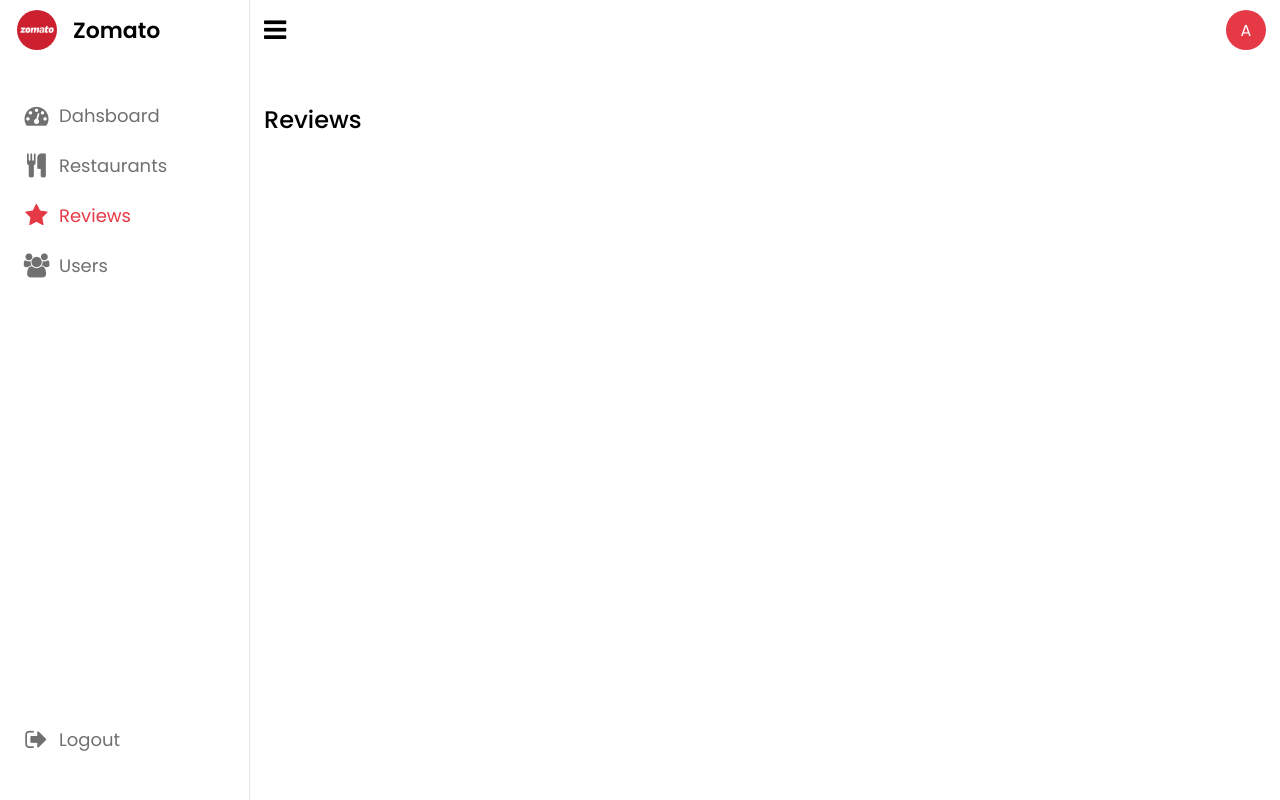
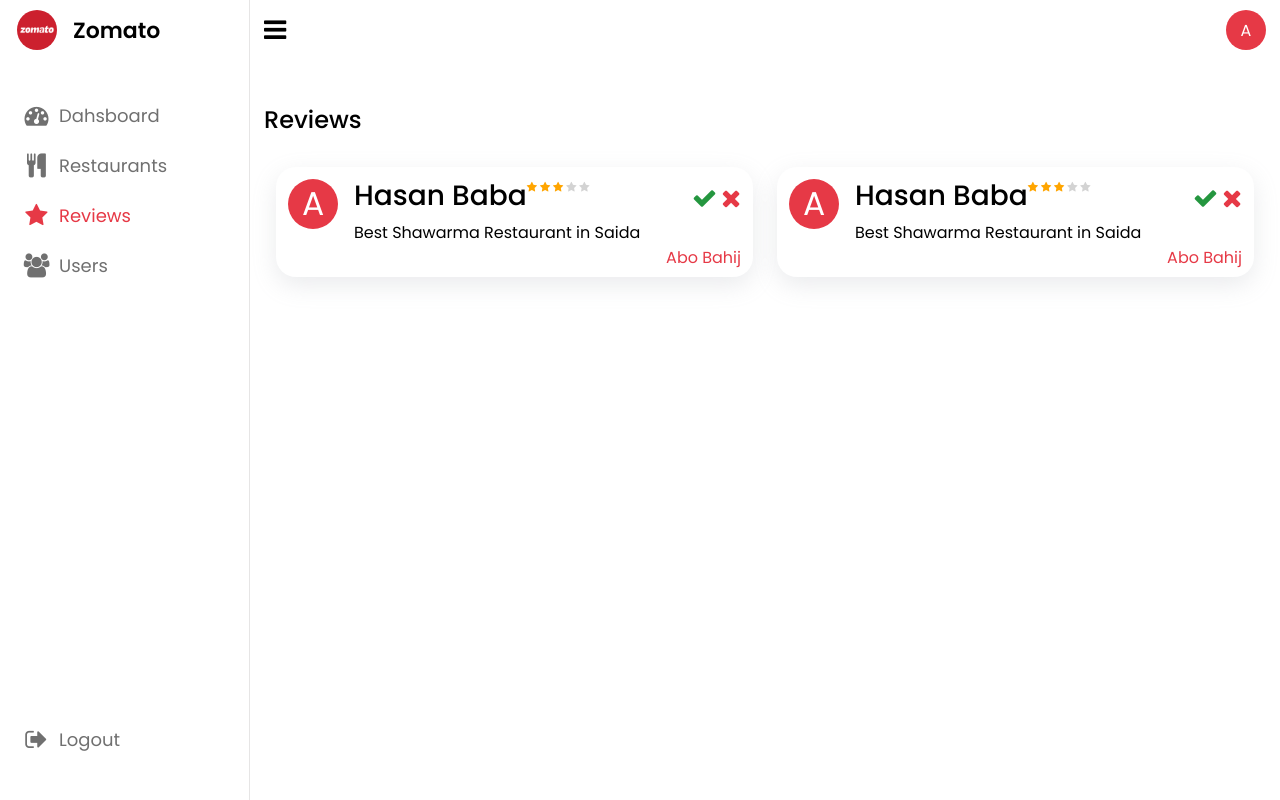
Before and after one commit to samah-basheer/foodish, a PHP site: page /admin/pages/reviews.php in a window 1280 px wide. Run offline with PHP 8.4, Linux system fonts and the light colour scheme.

Commit message:
added reviews section

```diff
--- a/admin/assets/css/style.css
+++ b/admin/assets/css/style.css
@@ -1388,3 +1388,36 @@ nav.close ~ .dashboard, nav.close ~ .dashboard .top-bar {
 .edit-icon, .trash-icon {
     font-size: 18px;
 }
+.initial-name > div {
+    width: 50px;
+    height: 50px;
+    background-color: var(--primary-color);
+    display: flex;
+    border-radius: 100%;
+    align-items: center;
+    justify-content: center;
+    font-size: 33px;
+    color: white;
+}
+.reviews-loop .fa-check {
+    color: rgb(36, 150, 63);
+}
+.reviews-loop .fa-times {
+    color: var(--primary-color);
+}
+.reviews-loop .fa-check, .reviews-loop .fa-times {
+    font-size: 25px;
+    cursor: pointer;
+}
+.restaurant-name {
+    color: var(--primary-color);
+}
+.review-stars {
+    font-size: 11px;
+}
+.reviews-loop .fa-star {
+    color: #d3d3d3;
+}
+.checked {
+    color: orange!important;
+}
--- a/admin/pages/reviews.php
+++ b/admin/pages/reviews.php
@@ -5,4 +5,70 @@
             <h1>Reviews</h1>
         </div>
     </div>
+    <div class="container reviews-loop">
+        <div class="row">
+            <div class="col-md-6 mb-1">
+                <div class="restaurant d-flex">
+                    <div class="initial-name">
+                        <div>
+                            <span>A</span>
+                        </div>
+                    </div>
+                    <div class="pl-1 w-100">
+                        <div class="d-flex justify-space-between align-items">
+                            <div class="d-flex">
+                                <h3>Hasan Baba</h3>
+                                <div class="review-stars">
+                                    <span class="fa fa-star checked"></span>
+                                    <span class="fa fa-star checked"></span>
+                                    <span class="fa fa-star checked"></span>
+                                    <span class="fa fa-star"></span>
+                                    <span class="fa fa-star"></span>
+                                </div>
+                            </div>
+                            <div>
+                                <i class="fa fa-check" aria-hidden="true"></i>
+                                <i class="fa fa-times" aria-hidden="true"></i>
+                            </div>
+                        </div>
+                        <p>Best Shawarma Restaurant in Saida</p>
+                        <div class="text-right">
+                            <span class="restaurant-name">Abo Bahij</span>
+                        </div>
+                    </div>
+                </div>
+            </div>
+            <div class="col-md-6 mb-1">
+                <div class="restaurant d-flex">
+                    <div class="initial-name">
+                        <div>
+                            <span>A</span>
+                        </div>
+                    </div>
+                    <div class="pl-1 w-100">
+                        <div class="d-flex justify-space-between align-items">
+                            <div class="d-flex">
+                                <h3>Hasan Baba</h3>
+                                <div class="review-stars">
+                                    <span class="fa fa-star checked"></span>
+                                    <span class="fa fa-star checked"></span>
+                                    <span class="fa fa-star checked"></span>
+                                    <span class="fa fa-star"></span>
+                                    <span class="fa fa-star"></span>
+                                </div>
+                            </div>
+                            <div>
+                                <i class="fa fa-check" aria-hidden="true"></i>
+                                <i class="fa fa-times" aria-hidden="true"></i>
+                            </div>
+                        </div>
+                        <p>Best Shawarma Restaurant in Saida</p>
+                        <div class="text-right">
+                            <span class="restaurant-name">Abo Bahij</span>
+                        </div>
+                    </div>
+                </div>
+            </div>
+        </div>
+    </div>
 <?php include '../includes/footer.php' ?>
```
